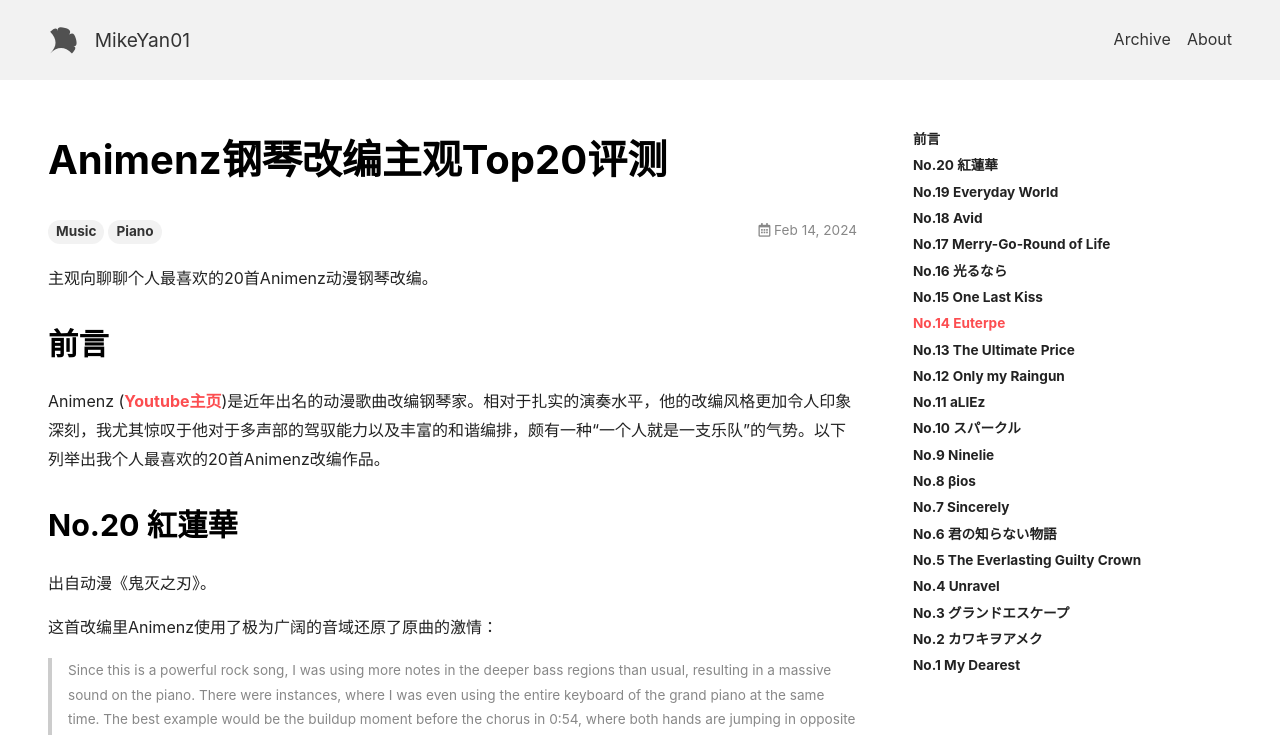
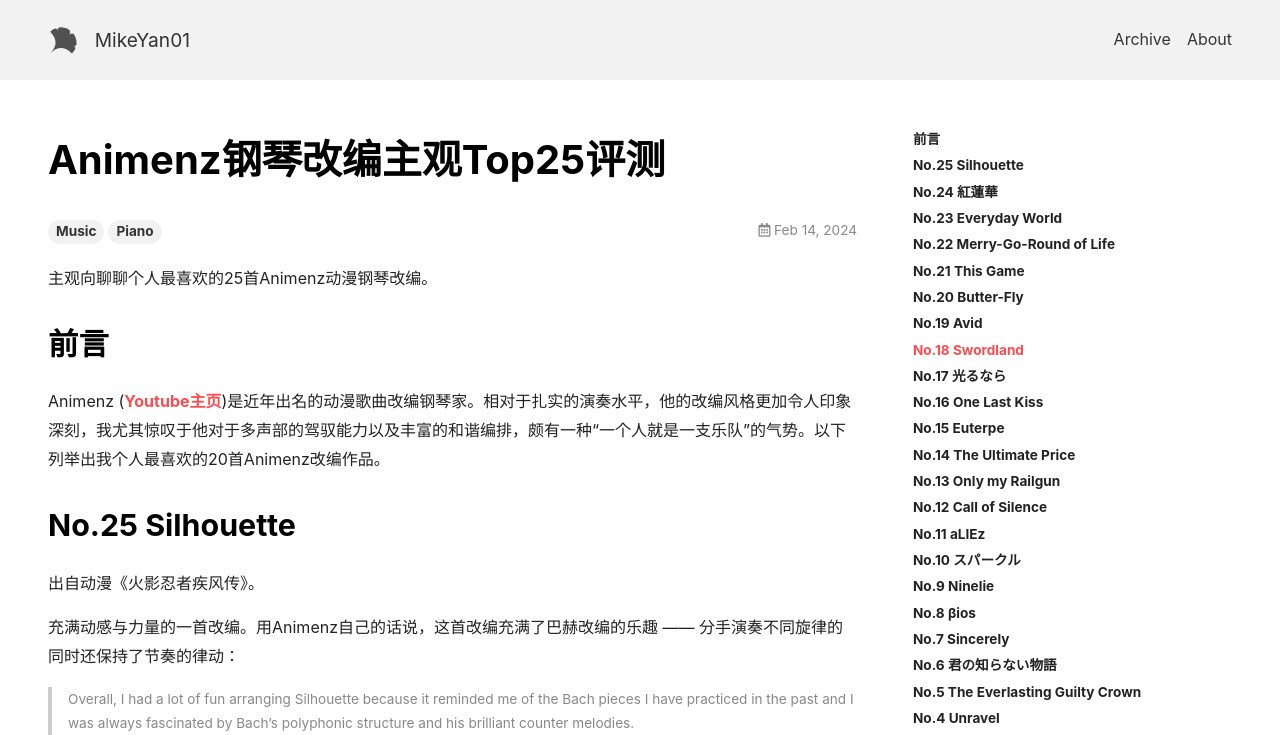
Before and after one commit to MikeYan01/mikeyan01.github.io, a Jekyll site: the page built from _posts/2024-02-14-Animenz钢琴改编主观Top25评测.md, in a window 1280 px wide and 1400 px high. Shown: the top 735 px of the window. Built offline with Jekyll 4.4.1, drawn with Linux system fonts in a browser that asks for light colours; some of the changed text lies outside the part shown.

Commit message:
Post update

```diff
--- a/_posts/2024-02-14-Animenz钢琴改编主观Top20评测.md
+++ b/_posts/2024-02-14-Animenz钢琴改编主观Top25评测.md
@@ -1,5 +1,5 @@
 ---
-title: Animenz钢琴改编主观Top20评测
+title: Animenz钢琴改编主观Top25评测
 tags: Music Piano
 article_header:
   type:
@@ -7,7 +7,7 @@ article_header:
     src:
 ---
 
-主观向聊聊个人最喜欢的20首Animenz动漫钢琴改编。
+主观向聊聊个人最喜欢的25首Animenz动漫钢琴改编。
 
 <!--more-->
 
@@ -15,7 +15,17 @@ article_header:
 
 Animenz ([Youtube主页](https://www.youtube.com/@Animenzzz/videos))是近年出名的动漫歌曲改编钢琴家。相对于扎实的演奏水平，他的改编风格更加令人印象深刻，我尤其惊叹于他对于多声部的驾驭能力以及丰富的和谐编排，颇有一种“一个人就是一支乐队”的气势。以下列举出我个人最喜欢的20首Animenz改编作品。
 
-## No.20 紅蓮華
+## No.25 Silhouette
+
+出自动漫《火影忍者疾风传》。
+
+充满动感与力量的一首改编。用Animenz自己的话说，这首改编充满了巴赫改编的乐趣 —— 分手演奏不同旋律的同时还保持了节奏的律动：
+
+> Overall, I had a lot of fun arranging Silhouette because it reminded me of the Bach pieces I have practiced in the past and I was always fascinated by Bach's polyphonic structure and his brilliant counter melodies.
+
+<div>{%- include extensions/youtube.html id='5fJlXg46MmU' -%}</div>
+
+## No.24 紅蓮華
 
 出自动漫《鬼灭之刃》。
 
@@ -27,7 +37,7 @@ Animenz ([Youtube主页](https://www.youtube.com/@Animenzzz/videos))是近年出
 
 <div>{%- include extensions/youtube.html id='NQMmZ4Psb7w' -%}</div>
 
-## No.19 Everyday World
+## No.23 Everyday World
 
 出自动漫《我的青春恋爱物语果然有问题。续》。
 
@@ -35,17 +45,7 @@ Animenz ([Youtube主页](https://www.youtube.com/@Animenzzz/videos))是近年出
 
 <div>{%- include extensions/youtube.html id='NX8egPe6Ulc' -%}</div>
 
-## No.18 Avid
-
-出自动漫《86-不存在的战区-》。
-
-这首改编是近年Animenz的创新之作之一。除了招牌的多手技巧与旋律处理，Animenz着重突出了整首改编的“空灵感” - 这种感觉主要来源于Animenz对于踏板的独到理解。Animenz在多个地方仅仅半踩踏板，让延音保持着和谐的同时，缓慢减弱：
-
-> Fitting to the lyrics of 「Avid」("it calls, it calls"), I let the piano "resonate" its sound a bit more than usual by mostly using half pedal during the performance and releasing the sustain pedal very slowly for longer notes. This creates a very interesting "mixed harmonic", which slowly clears up by itself until only a very few notes remain. It can be heard in 1:47, 4:04, and 5:02.
-
-<div>{%- include extensions/youtube.html id='fJ5UgyuACLE' -%}</div>
-
-## No.17 Merry-Go-Round of Life
+## No.22 Merry-Go-Round of Life
 
 出自动漫《哈尔的移动城堡》。
 
@@ -71,7 +71,41 @@ Animenz ([Youtube主页](https://www.youtube.com/@Animenzzz/videos))是近年出
 
 <div>{%- include extensions/youtube.html id='lB4PRX737-0' -%}</div>
 
-## No.16 光るなら
+## No.21 This Game
+
+出自动漫《游戏人生》。
+
+作为Animenz为数不多进行二次改编的作品，2021年再版推出的《This Game》相比原曲情感更加丰富，在指尖流转的技巧部分也更加成熟。全曲听完之后只觉得狂放的节奏下也蕴藏着一丝戏谑与玩世不恭，这倒是与动漫的名字“游戏人生”完美呼应。
+
+<div>{%- include extensions/youtube.html id='j137kcnJs8U' -%}</div>
+
+## No.20 Butter-Fly
+
+出自动漫《数码宝贝》。
+
+这首曲子原曲是动漫界多年的金曲，但是Animenz改编出了属于自己的特色 —— 前半部分的叙事风格拼接后半部分的摇滚风格。从3分40秒开始的右手琶音更是全曲的点睛之笔。
+
+<div>{%- include extensions/youtube.html id='T_D_pp283nw' -%}</div>
+
+## No.19 Avid
+
+出自动漫《86-不存在的战区-》。
+
+这首改编是近年Animenz的创新之作之一。除了招牌的多手技巧与旋律处理，Animenz着重突出了整首改编的“空灵感” - 这种感觉主要来源于Animenz对于踏板的独到理解。Animenz在多个地方仅仅半踩踏板，让延音保持着和谐的同时，缓慢减弱：
+
+> Fitting to the lyrics of 「Avid」("it calls, it calls"), I let the piano "resonate" its sound a bit more than usual by mostly using half pedal during the performance and releasing the sustain pedal very slowly for longer notes. This creates a very interesting "mixed harmonic", which slowly clears up by itself until only a very few notes remain. It can be heard in 1:47, 4:04, and 5:02.
+
+<div>{%- include extensions/youtube.html id='fJ5UgyuACLE' -%}</div>
+
+## No.18 Swordland
+
+出自动漫《刀剑神域》。
+
+相当直接且还原的一首改编 —— 战斗的欲望正在高涨！
+
+<div>{%- include extensions/youtube.html id='0308z4AyFcE' -%}</div>
+
+## No.17 光るなら
 
 出自动漫《四月是你的谎言》。
 
@@ -125,7 +159,7 @@ Animenz最终理解的改编主题是"Echo"：
 
 <div>{%- include extensions/youtube.html id='GNfJR55XvLs' -%}</div>
 
-## No.12 Only my Raingun
+## No.13 Only my Railgun
 
 出自动漫《某科学的超电磁炮》。
 
@@ -136,6 +170,14 @@ Animenz最终理解的改编主题是"Echo"：
 尽管因为欠缺演奏技法和改编经验，初版的效果不佳并被Animenz视为失败作品，但在之后的六七年中Animenz也因此有了动力精益求精，终于在2016年他完成了目前为世人所知的这个版本的改编。整首改编对于原曲旋律的还原度相当之高，同时也解决了Animenz在六七年前最困扰的多手演奏问题。借鉴动漫里的设定，这首改编对我而言就像"Level Upper"一样，总能在心情低沉时点亮我的情绪。
 
 <div>{%- include extensions/youtube.html id='kxbIQr31LIU' -%}</div>
+
+## No.12 Call of Silence
+
+出自动漫《进击的巨人》。
+
+这首改编又是Animenz的在情绪铺垫与累积上的一大经典之作。原曲的时长其实很短（2分50秒左右），因此Animenz在改编大胆将前3分钟都变成了一个引子，用相对平静的节奏完成了对原曲的复奏。然而从3分21秒开始，Animenz插入了急速的音阶进一步堆叠情感，并终于在3分56秒的主旋律再现时达到了重生的巅峰 —— 每次听到这段再现部时我都会被伴奏部分如同钟声一般的洪亮和弦重击所深深震撼。而在5分钟之后的结尾部分，Animenz用回归空灵的编曲完成了重生之后的道别。
+
+<div>{%- include extensions/youtube.html id='5Ggnzs2hP3s' -%}</div>
 
 ## No.11 aLIEz
 
@@ -211,7 +253,7 @@ Animenz的这版改编娓娓动人，非常契合《紫罗兰永恒花园》细
 
 出自动漫《罪恶王冠》。
 
-这首改编完美地还原了原曲背景声部一直循环的Ostinato - Animenz甚至将它塞进了三个声部。除此之外，从4分55秒开始至结尾的华彩部分融合了诸多技巧，用Animenz本人的描述是：
+这首改编完美地还原了原曲背景声部一直循环的Ostinato - Animenz甚至将它塞进了三个声部。除此之外，Animenz调整了编曲中的段落结构，减少了重复的篇章，使得全曲听起来更加一气呵成。从4分55秒开始至结尾的华彩部分更是精华中的精华，融合了诸多技巧，用Animenz本人的描述是：
 
 > In this short moment, I was reflecting all the past arrangements I have created, all the struggles I had to go through in order to continue and my constant obsession with perfectionism. So I utilized everything I could think of to make the final chorus count, be it three hand technique, fast right hand runs, or multiple voicing.
 
```
Also changed, not shown: other parts of _posts/2024-02-14-Animenz钢琴改编主观Top25评测.md (+4 -4 lines).
